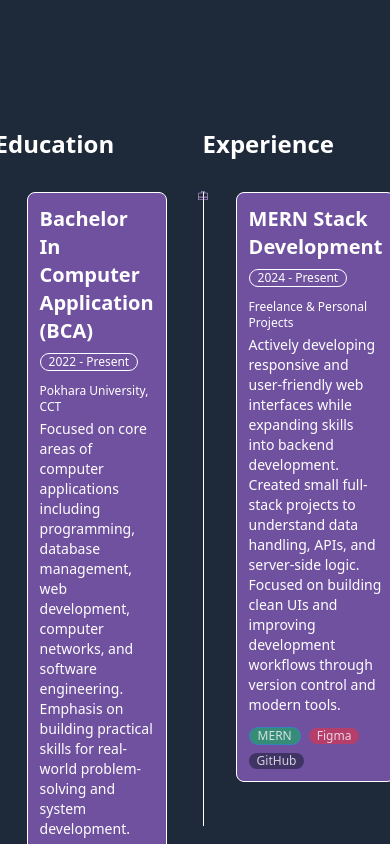
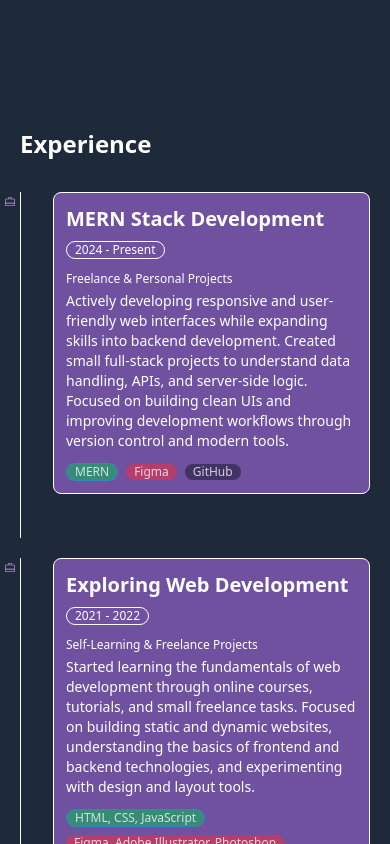
Before and after one commit to SUJANPOKHAREL07/Sujan_portfolio, a React (Vite) app: page / in a window 390 px wide. Shown: the part 780-1624 px from the top of the page. Built offline with nearby package versions, Linux system fonts and the light colour scheme.

Commit message:
about responsive updated

```diff
--- a/src/Pages/about.tsx
+++ b/src/Pages/about.tsx
@@ -62,41 +62,37 @@ const About = () => {
   ];
   return (
     <>
-      <section className="px-15 bg-gray-800  ">
-        {/*  */}
-        <div className="flex flex-row-reverse gap-9">
-            {/* this is exp */}
-          <div className="">
-            <h2 className="text-2xl text-left mb-8 font-bold text-white " >Experience</h2>
+
+      <section className="px-5 md:px-16 bg-gray-800">
+  <div className="flex flex-col md:flex-row-reverse gap-9"> {/* ✅ responsive flex direction */}
+    {/* Experience */}
+    <div className="w-full md:w-1/2"> {/* ✅ responsive width */}
+      <h2 className="text-2xl text-left mb-8 font-bold text-white">Experience</h2>
       {experience.map((exp, key) => (
+        <div key={key} className="pl-8 pb-8 border-l mb-5 border-white relative">
           <div
-                key={key}
-                className="pl-8 pb-8 border-l mb-5 border-white relative"
+            data-aos="fade-in"
+            className="h-5 w-5 p-1 flex items-center justify-center rounded-full left-[-1.3rem] absolute"
           >
-                <div data-aos="fade-in" className="h-5 w-5 p-1 flex items-center justify-center rounded-full left-[-1.3rem] 0border-1 border-white translate-1/2 top-[-1rem] absolute">
             <PiSuitcaseSimpleLight className="text-xs text-purple-300 text-center" />
           </div>
           <div data-aos="fade-in" className="border p-3 md:p-8 rounded-lg border-white bg-purple-400/50 mb-3">
             <div className="flex items-center justify-between flex-wrap gap-2 mb-3">
               <h2 className="text-xl text-left font-bold text-white">{exp.title}</h2>
-                    <p className="text-xs border px-2 rounded-2xl border-white text-white font-medium " >
+              <p className="text-xs border px-2 rounded-2xl border-white text-white font-medium">
                 {exp.started}
               </p>
             </div>
-                  <p className="mb-1 text-xs text-white text-left">
-                    {exp.subheading}
-                  </p>
-                  <p className="text-white text-sm text-left mb-3">
-                    {exp.description}
-                  </p>
+            <p className="mb-1 text-xs text-white text-left">{exp.subheading}</p>
+            <p className="text-white text-sm text-left mb-3">{exp.description}</p>
             <div className="flex flex-wrap items-center gap-2">
-                    <p className="text-xs border px-2 rounded-2xl font-medium text-blue border-blue-500/50 bg-green-500/50  text-gray-50/80">
+              <p className="text-xs border px-2 rounded-2xl font-medium text-blue border-blue-500/50 bg-green-500/50 text-gray-50/80">
                 {exp.keytag1}
               </p>
-                    <p className="text-xs  px-2 rounded-2xl font-medium text-gray-50/80 bg-red-500/50">
+              <p className="text-xs px-2 rounded-2xl font-medium text-gray-50/80 bg-red-500/50">
                 {exp.keytag2}
               </p>
-                    <p className="text-xs  font-medium px-2 rounded-2xl  text-blue bg-gray-900/50 text-gray-50/80 ">
+              <p className="text-xs font-medium px-2 rounded-2xl text-blue bg-gray-900/50 text-gray-50/80">
                 {exp.keytag3}
               </p>
             </div>
@@ -104,37 +100,30 @@ const About = () => {
         </div>
       ))}
     </div>
-        {/* thi is education */}
-        <div>
+
+    {/* Education */}
+    <div className="w-full md:w-1/2"> {/* ✅ responsive width */}
       <h2 className="text-2xl text-white text-left mb-8 font-bold">Education</h2>
       {education.map((edu, index) => (
-              <div
-                key={index}
-                className="pl-8 pb-8  border-white  relative"
-              >
-
-                <div data-aos="fade-in" className="border p-3 md:p-8 rounded-lg border-white bg-purple-400/50  mb-3">
-                  <div  className="flex justify-between items-center flex-wrap gap-2">
+        <div key={index} className="pl-8 pb-8 border-white relative">
+          <div data-aos="fade-in" className="border p-3 md:p-8 rounded-lg border-white bg-purple-400/50 mb-3">
+            <div className="flex justify-between items-center flex-wrap gap-2">
               <h2 className="text-xl text-white font-bold text-left">{edu.title}</h2>
               <p className="text-xs border h-fit px-2 rounded-2xl border-white text-white font-medium mb-3">
                 {edu.duration}
               </p>
             </div>
-                  <p className="mb-1 text-white  text-xs  text-left">
-                    {edu.institution}
-                  </p>
-                  <p className="text-white text-sm text-left mb-3">
-                    {edu.description}
-                  </p>
+            <p className="mb-1 text-white text-xs text-left">{edu.institution}</p>
+            <p className="text-white text-sm text-left mb-3">{edu.description}</p>
             <div className="flex gap-2 flex-wrap">
               {edu.tags.map((tag, i) => (
                 <p
                   key={i}
-                        className={`text-xs  px-2 rounded-2xl font-extralight ${
+                  className={`text-xs px-2 rounded-2xl font-extralight ${
                     i === 0
-                            ?  "border-blue-500/50 bg-green-500/50 text-gray-50/80 font-medium"
+                      ? "border-blue-500/50 bg-green-500/50 text-gray-50/80 font-medium"
                       : i === 1
-                            ? "font-medium text-gray-50/80 bg-red-500/50    "
+                      ? "font-medium text-gray-50/80 bg-red-500/50"
                       : "text-blue font-medium bg-gray-900/50 text-gray-50/80"
                   }`}
                 >
@@ -147,8 +136,8 @@ const About = () => {
       ))}
     </div>
   </div>
+</section>
 
-      </section>
     </>
   );
 };
```
Also changed, not shown: src/Pages/home.tsx (+0 -65 lines). Lines whose indentation alone changed are shown as unchanged.
